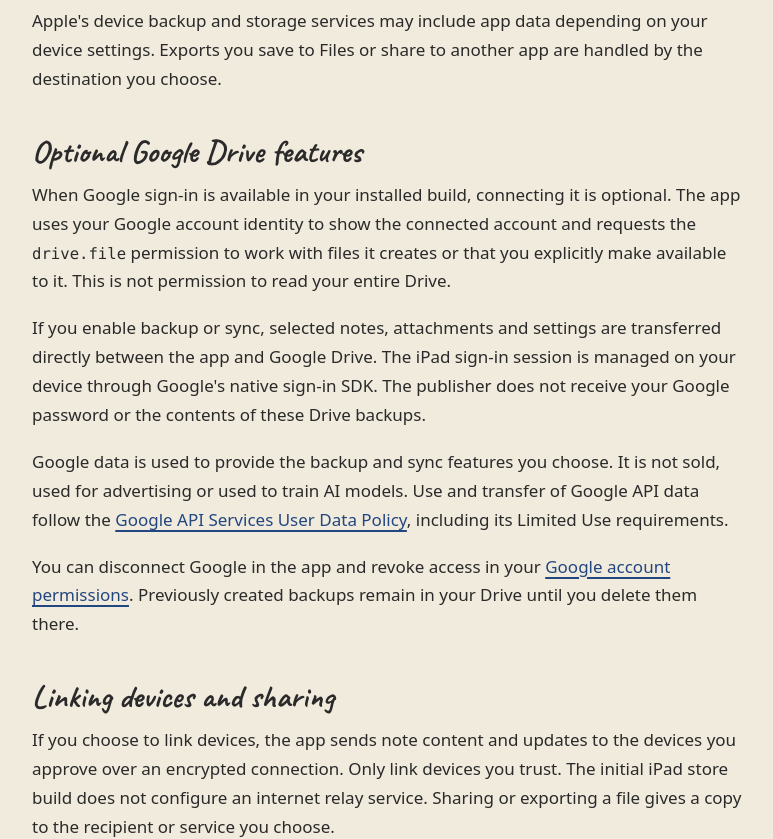
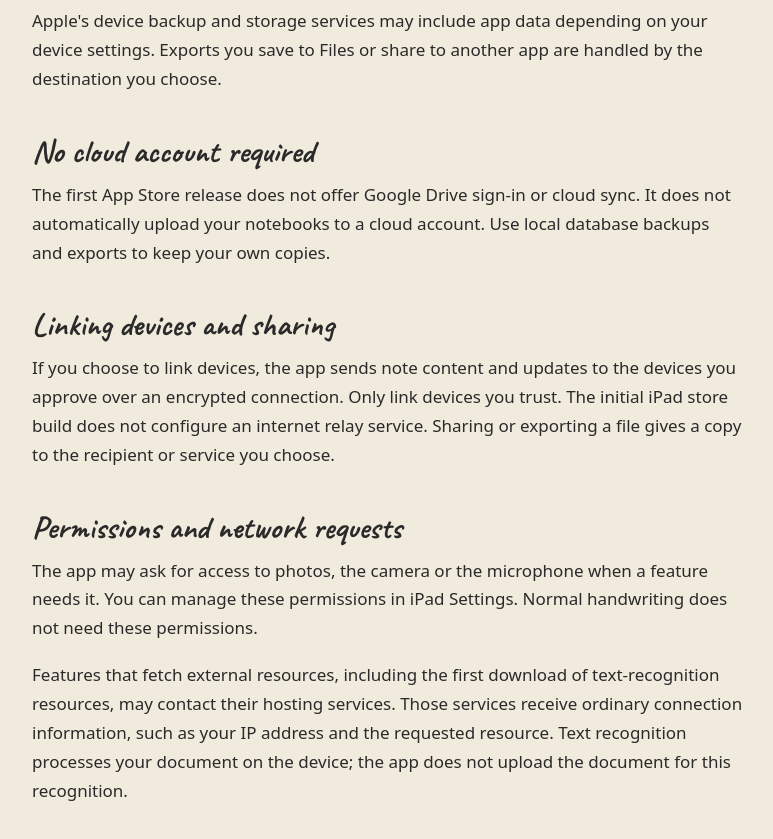
Before and after one commit to Pskm12E/badnotes-support, a plain HTML site: page privacy.html in a window 1280 px wide. Shown: the part 620-1459 px from the top of the page, without its empty margins (252-1025 px from the left). Drawn offline with Linux system fonts and the light colour scheme.

Commit message:
Match support pages to the offline first release

```diff
--- a/privacy.html
+++ b/privacy.html
@@ -21,11 +21,8 @@
     <p>Notebooks, handwriting, images, imported documents and settings are stored in the app's local database and files on your iPad. The publisher does not receive a copy of your notes through normal local use. Image cropping and background removal run on your device.</p>
     <p>Apple's device backup and storage services may include app data depending on your device settings. Exports you save to Files or share to another app are handled by the destination you choose.</p>
 
-    <h2>Optional Google Drive features</h2>
-    <p>When Google sign-in is available in your installed build, connecting it is optional. The app uses your Google account identity to show the connected account and requests the <code>drive.file</code> permission to work with files it creates or that you explicitly make available to it. This is not permission to read your entire Drive.</p>
-    <p>If you enable backup or sync, selected notes, attachments and settings are transferred directly between the app and Google Drive. The iPad sign-in session is managed on your device through Google's native sign-in SDK. The publisher does not receive your Google password or the contents of these Drive backups.</p>
-    <p>Google data is used to provide the backup and sync features you choose. It is not sold, used for advertising or used to train AI models. Use and transfer of Google API data follow the <a href="https://developers.google.com/terms/api-services-user-data-policy">Google API Services User Data Policy</a>, including its Limited Use requirements.</p>
-    <p>You can disconnect Google in the app and revoke access in your <a href="https://myaccount.google.com/permissions">Google account permissions</a>. Previously created backups remain in your Drive until you delete them there.</p>
+    <h2>No cloud account required</h2>
+    <p>The first App Store release does not offer Google Drive sign-in or cloud sync. It does not automatically upload your notebooks to a cloud account. Use local database backups and exports to keep your own copies.</p>
 
     <h2>Linking devices and sharing</h2>
     <p>If you choose to link devices, the app sends note content and updates to the devices you approve over an encrypted connection. Only link devices you trust. The initial iPad store build does not configure an internet relay service. Sharing or exporting a file gives a copy to the recipient or service you choose.</p>
```
Also changed, not shown: index.html (+1 -4 lines).
